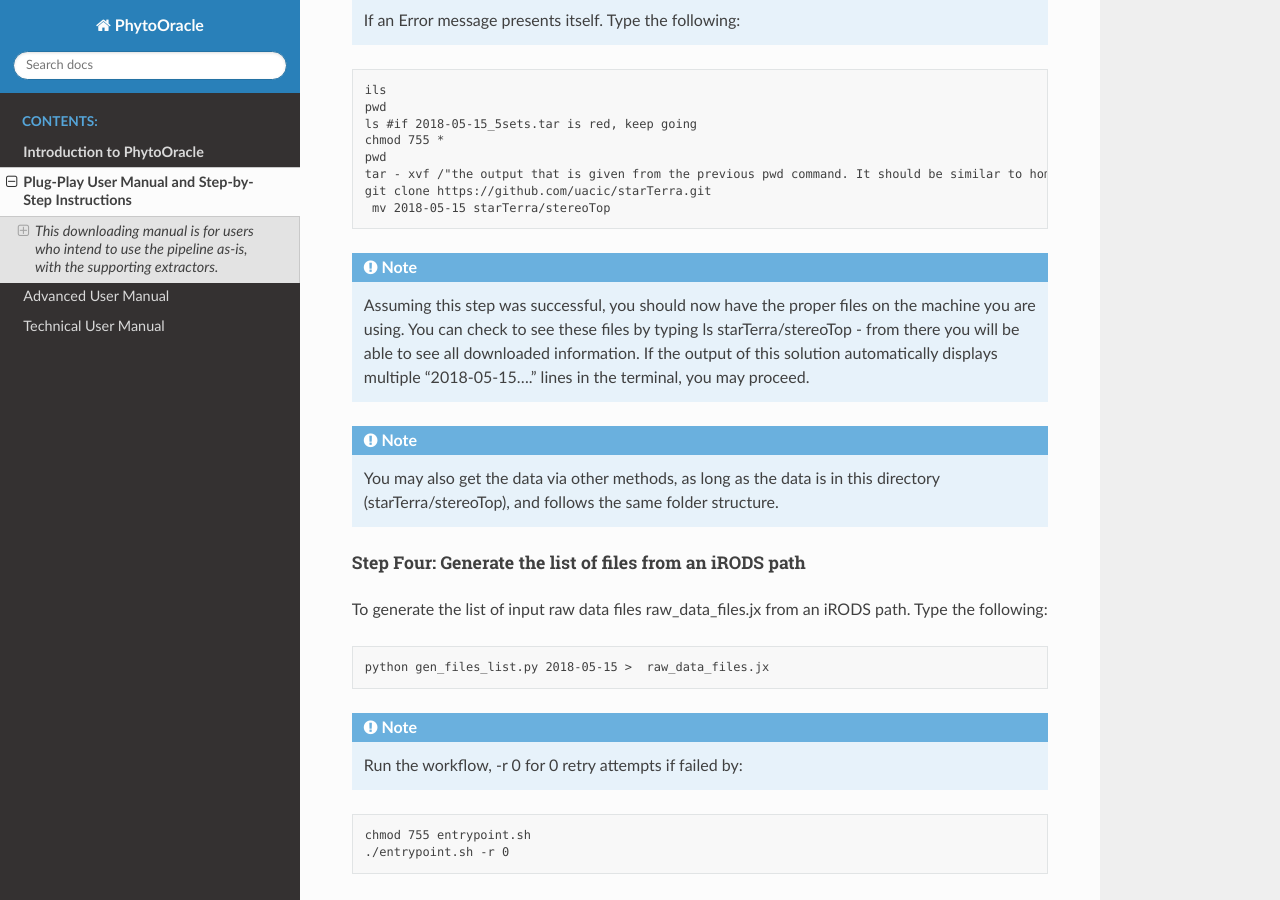
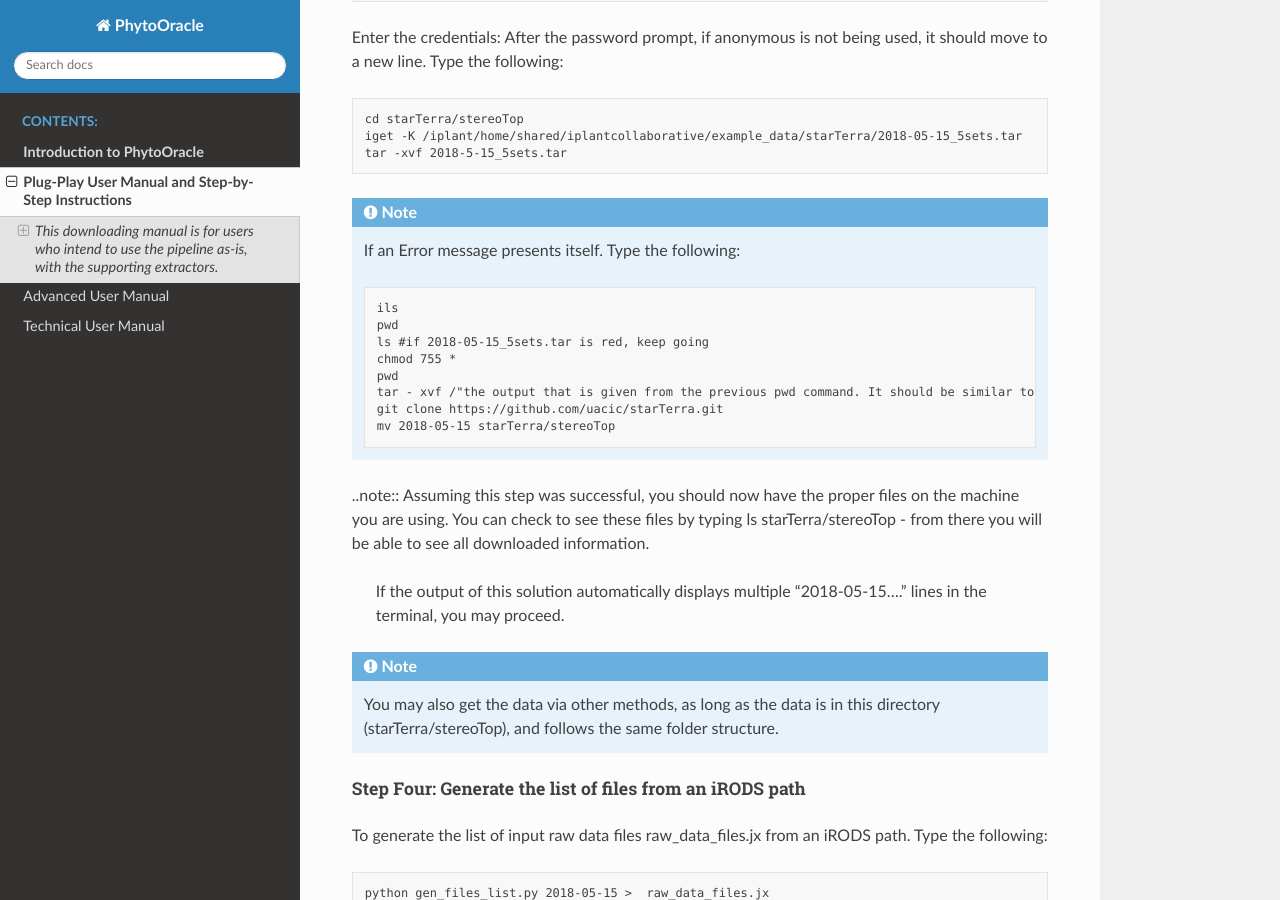
Before and after one commit to LyonsLab/PhytoOracle, a Sphinx documentation site: the page built from docs/plug-play.rst, in a window 1280 px wide and 900 px high, scrolled down 4188 px. Built offline with Sphinx 7.4.7 and the Read the Docs theme 2.0.0, drawn with Linux system fonts in a browser that asks for light colours; some of the changed text lies outside the part shown.

Commit message:
Update plug-play.rst

```diff
--- a/docs/plug-play.rst
+++ b/docs/plug-play.rst
@@ -11,9 +11,12 @@ Setting up Makeflow using CyVerse Atmosphere
 
 |
 
-.. topic::   As of cctools 7.0.21 the support for the sub-workflow feature in JX is unclear, you need to pull the current master branch from cctools GitHub repo and compile from source.
+.. topic:: As of cctools 7.0.21
 
-.. note::   Dependency to compile cctools is included if using the following Atmosphere instructions.
+    the support for the sub-workflow feature in JX is unclear, you need to pull the current master
+    branch from cctools GitHub repo and compile from source.
+
+    .. note::   dependency to compile cctools is included if using the following Atmosphere instructions.
 
 |
 
@@ -25,11 +28,13 @@ Create a CyVerse Atmosphere account: if not done so already.
 * This may be done here: https://user.cyverse.org/register
 
 
-.. topic:: If not using CyVerse  Atmosphere: the dependency (Ubuntu 18.04 LTS) can be installed from https://jxuzy.blogspot.com/2019/11/install-cctools-ubuntu-1804lts.html
+.. topic:: If not using CyVerse  Atmosphere:
 
-.. note:: You will also need Docker Runtime to run this workflow.
+     the dependency (Ubuntu 18.04 LTS) can be installed from https://jxuzy.blogspot.com/2019/11/install-cctools-ubuntu-1804lts.html
 
-* Installations instructions may be found here: https://www.digitalocean.com/community/tutorials/how-to-install-and-use-docker-on-ubuntu-16-04
+    .. note::   You will also need Docker Runtime to run this workflow.
+
+                * Installations instructions may be found here: https://www.digitalocean.com/community/tutorials/how-to-install-and-use-docker-on-ubuntu-16-04
 
 ===============================
 **Step One: Launch an Image**
@@ -68,15 +73,13 @@ When finished:
 
 .. code-block:: RST
 
-   ssh "Your Atmopshere username"@"IP Address" #do not include quotation marks
+  ssh "Your Atmopshere username"@"IP Address" #do not include quotation marks
+.. note::   the IP Address is found on your "ubuntu_cctools_docker" instance page - on this page, click copy and paste it as your IP Address.
+.. note::   If using a Mac computer with a touch bar and prompted
 
-.. note:: The IP Address is found on your "ubuntu_cctools_docker" instance page - on this page, click copy and paste it as your IP Address.
+     .. code-block:: RST
 
-.. note:: If using a Mac computer with a touch bar and prompted
-
-.. code-block:: RST
-
-   Are you sure you want to continue connecting (yes/no)?
+           Are you sure you want to continue connecting (yes/no)?
 
      type “yes” press return
 
@@ -88,6 +91,7 @@ When asked for your password, use your Atmosphere password. Your password will n
 The command terminal should appear as the following.
 
 .. image:: img3.png
+
 
 =========================================================
 **Step Three: Installing cctools to your Home Directory**
@@ -148,20 +152,22 @@ Enter the credentials: After the password prompt, if anonymous is not being used
     iget -K /iplant/home/shared/iplantcollaborative/example_data/starTerra/2018-05-15_5sets.tar
     tar -xvf 2018-5-15_5sets.tar
 
-.. note:: If an Error message presents itself. Type the following:
+.. note::   If an Error message presents itself. Type the following:
 
-.. code-block:: RST
+     .. code-block:: RST
 
-   ils
-   pwd
-   ls #if 2018-05-15_5sets.tar is red, keep going
-   chmod 755 *
-   pwd
-   tar - xvf /"the output that is given from the previous pwd command. It should be similar to home/username"/2018-05-15_5sets.tar #do not include quotation marks
-   git clone https://github.com/uacic/starTerra.git
-    mv 2018-05-15 starTerra/stereoTop
+             ils
+             pwd
+             ls #if 2018-05-15_5sets.tar is red, keep going
+             chmod 755 *
+             pwd
+             tar - xvf /"the output that is given from the previous pwd command. It should be similar to home/username"/2018-05-15_5sets.tar #do not include quotation marks
+             git clone https://github.com/uacic/starTerra.git
+             mv 2018-05-15 starTerra/stereoTop
 
-.. note:: Assuming this step was successful, you should now have the proper files on the machine you are using. You can check to see these files by typing ls starTerra/stereoTop - from there you will be able to see all downloaded information. If the output of this solution automatically displays multiple "2018-05-15...."  lines in the terminal, you may proceed.
+..note:: Assuming this step was successful, you should now have the proper files on the machine you are using. You can check to see these files by typing ls starTerra/stereoTop - from there you will be able to see all downloaded information.
+
+     If the output of this solution automatically displays multiple "2018-05-15...."  lines in the terminal, you may proceed.
 
 
 
@@ -176,12 +182,12 @@ To generate the list of input raw data files raw_data_files.jx from an iRODS pat
 
      python gen_files_list.py 2018-05-15 >  raw_data_files.jx
 
-.. note:: Run the workflow, -r 0 for 0 retry attempts if failed by:
+.. note::  Run the workflow, -r 0 for 0 retry attempts if failed by:
 
-.. code-block:: RST
+    .. code-block:: RST
 
-   chmod 755 entrypoint.sh
-   ./entrypoint.sh -r 0
+         chmod 755 entrypoint.sh
+         ./entrypoint.sh -r 0
 
 ============================================================
 **Step Five: Clean the Data Output and Logs**
@@ -189,5 +195,5 @@ To generate the list of input raw data files raw_data_files.jx from an iRODS pat
 
 .. code-block:: RST
 
-   ./entrypoint.sh -c
-   rm -f makeflow.jx.args.*
+    ./entrypoint.sh -c
+    rm -f makeflow.jx.args.*
```
